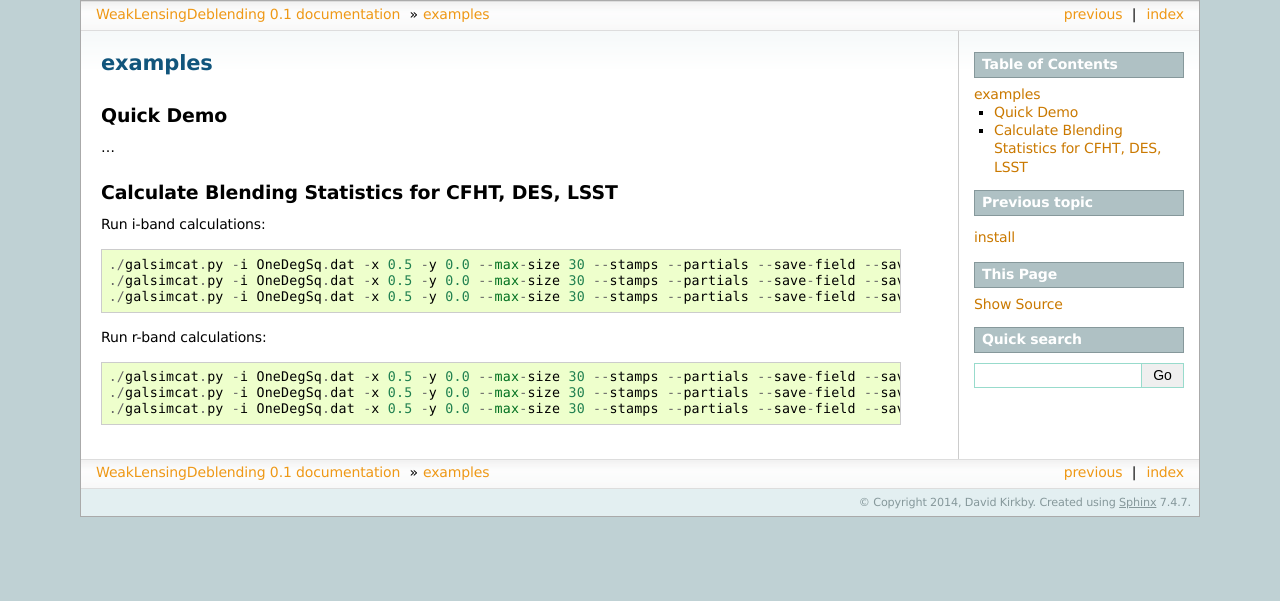
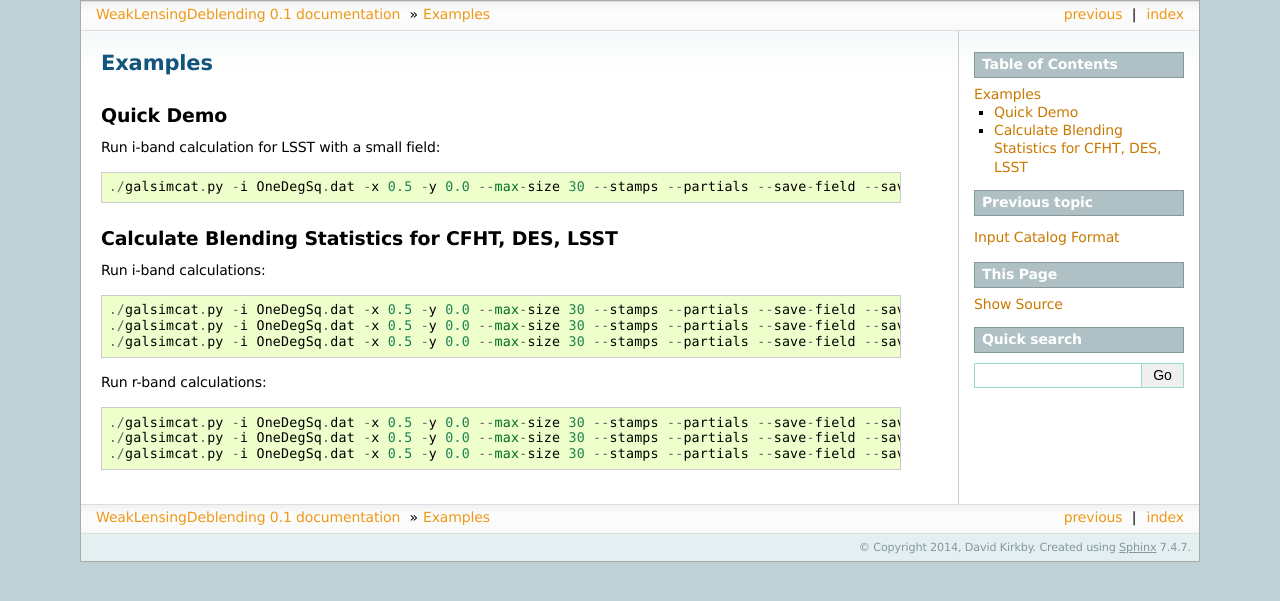
Before and after one commit to LSSTDESC/WeakLensingDeblending, a Sphinx documentation site: the page built from docs/examples.rst, in a window 1280 px wide. Shown: the top 601 px of the page. Built offline with Sphinx 7.4.7, drawn with Linux system fonts in a browser that asks for light colours.

Commit message:
Documentation updates

```diff
--- a/docs/examples.rst
+++ b/docs/examples.rst
@@ -1,10 +1,12 @@
-examples
+Examples
 ========
 
 Quick Demo
 ----------
 
-...
+Run i-band calculation for LSST with a small field::
+
+	./galsimcat.py -i OneDegSq.dat -x 0.5 -y 0.0 --max-size 30 --stamps --partials --save-field --save-noise --airmass 1.2 --extinction 0.07 -o lsst_i --pixel-scale 0.200 --width 512 --height 512 --exposure-time 6900
 
 Calculate Blending Statistics for CFHT, DES, LSST
 -------------------------------------------------
--- a/docs/index.rst
+++ b/docs/index.rst
@@ -10,4 +10,5 @@ Documentation for the DESC Weak Lensing Deblending Package
    :maxdepth: 2
 
    install
+   catalog
    examples
--- a/docs/install.rst
+++ b/docs/install.rst
@@ -1,5 +1,5 @@
-install
-=======
+Installation
+============
 
 Programs can be run directly from the top-level directory without needing to set `PYTHONPATH` as long as you have the required packages already installed, e.g.::
 
```
Also changed, not shown: docs/catalog.rst (added, +38 -0 lines).
